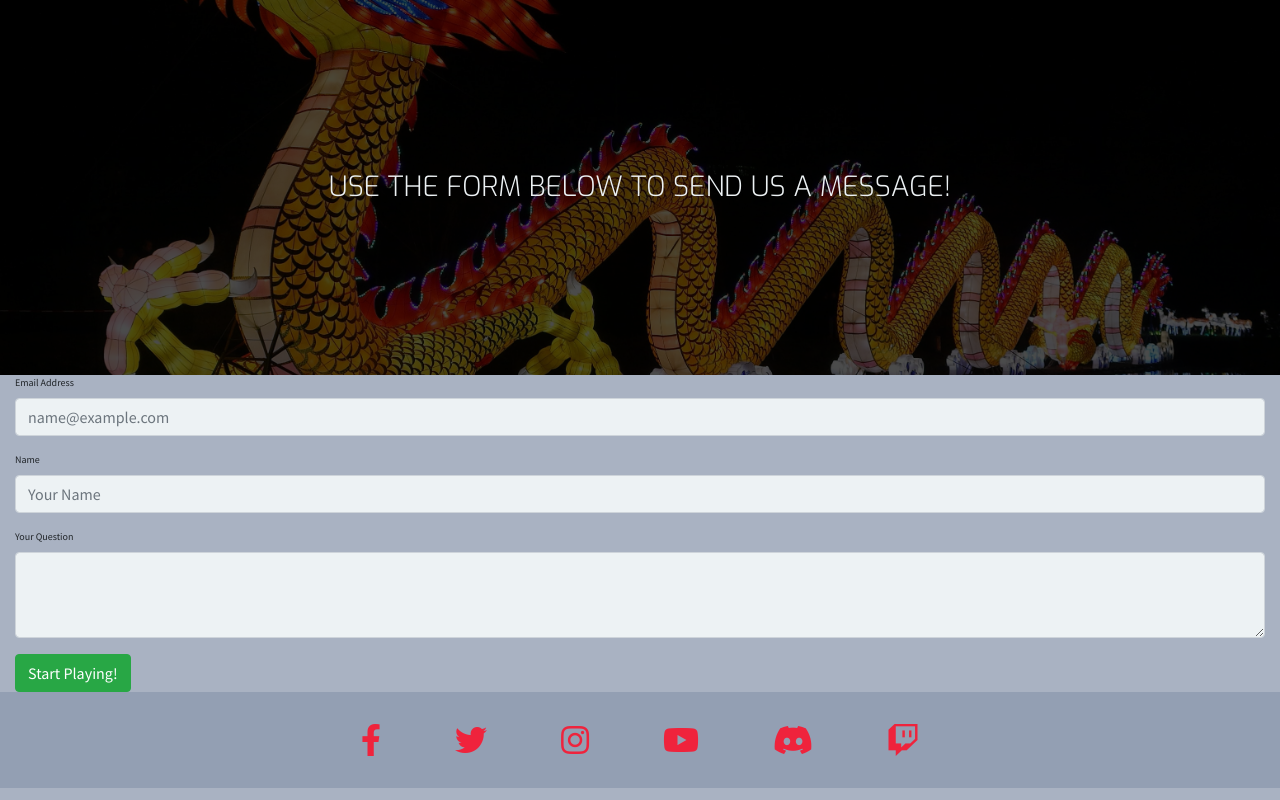
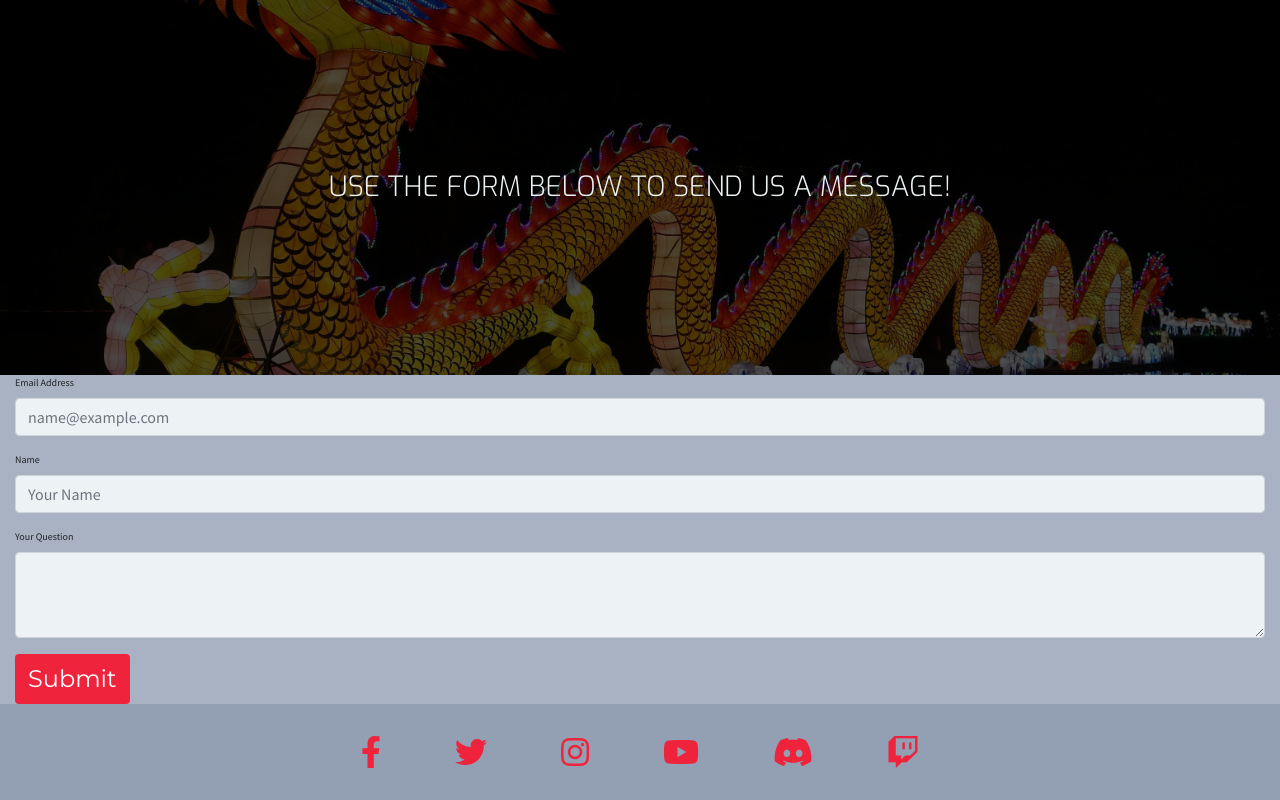
Before and after one commit to adowlin/project-1-dungeons-dragons, a plain HTML site: page contact.html in a window 1280 px wide. Shown: the part 399-1199 px from the top of the page. Drawn offline with nearby package versions, Linux system fonts and the light colour scheme.

Commit message:
styled contact-form submit button

```diff
--- a/assets/css/style.css
+++ b/assets/css/style.css
@@ -175,14 +175,16 @@ body::-webkit-scrollbar {
     color: rgb(237, 242, 244);
 }
 
-.btn--modal {
+.btn--modal,
+.btn--contact {
     font-family: "Montserrat", sans-serif;
     background-color: rgb(239, 35, 60);
     color: rgb(255, 255, 255);
     font-size: 1.5rem;
 }
 
-.btn--modal:hover {
+.btn--modal:hover,
+.btn--contact:hover {
     background-color: rgb(217, 4, 41);
     color: rgb(237, 242, 244);
 }
--- a/contact.html
+++ b/contact.html
@@ -52,7 +52,7 @@
 
     <!-- Contact-form -->
     <section class="container-fluid contact-form-container">
-        <form>
+        <form class="contact-form">
             <div class="form-group">
                 <label for="email">Email Address</label>
                 <input type="email" class="form-control" id="email" aria-describedby="emailHelp" placeholder="name@example.com">
@@ -65,7 +65,7 @@
                 <label for="questionText">Your Question</label>
                 <textarea class="form-control" id="questionText" aria-describedby="questionHelp" rows="3"></textarea>
             </div>
-            <button type="submit" class="btn btn-success">Start Playing!</button>
+            <button type="submit" class="btn btn--contact">Submit</button>
         </form>
     </section>
     <!-- /.contact-form -->
```
